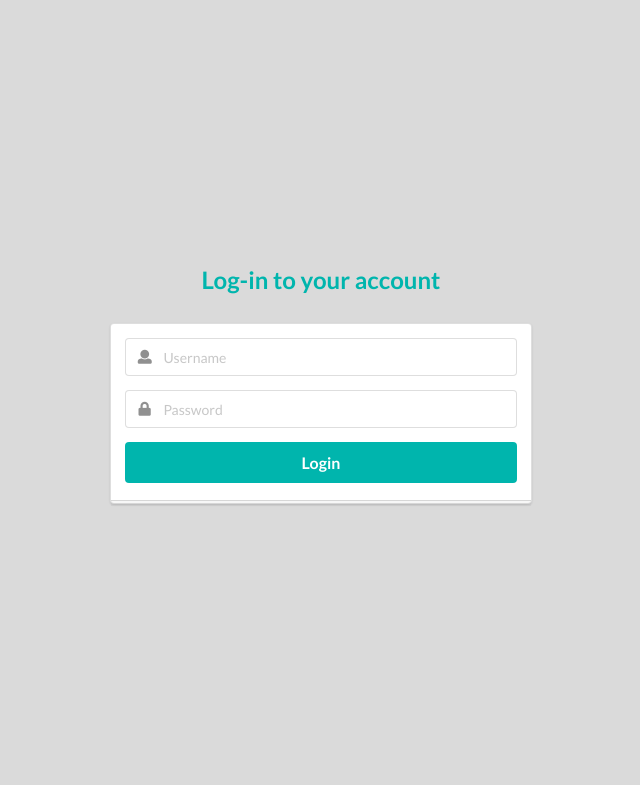
After one commit to savoirfairelinux/sous-chef, a Django app: page /p/ in a window 1280 px wide. The commit adds this page. Shown: the top 785 px of the page, without its empty margins (319-959 px from the left). Run offline with Django 3.2, Linux system fonts and the light colour scheme; some libraries are stand-ins or nearby versions.

Commit message:
Add splash template for the login page
Add assets dir as well.

```diff
--- a/django/santropolFeast/page/templates/registration/login.html
+++ b/django/santropolFeast/page/templates/registration/login.html
@@ -1,24 +1,39 @@
-{% extends "base.html" %}
+{% extends "splash.html" %}
 <!-- Load internationalisation utils-->
 {% load i18n %}
 
 {% block title %}Login{% endblock %}
 
 {% block content %}
-<div class="ui main text container">
-    <h1 class="ui header">Login</h1>
-    <p>This is the login page</p>
+<h2 class="ui teal image header">
+    <div class="content">
+        Log-in to your account
+    </div>
+</h2>
 
-    {% if not user.username %}
-    <form method="post" action='{% url "page:home" %}'>{% csrf_token%}
-        {{form.as_p}}
+{% if not user.username %}
+<form method="post" action='{% url "page:home" %}' class="ui large form">{% csrf_token%}
+    <div class="ui stacked segment">
+        <div class="field">
+            <div class="ui left icon input">
+                <i class="user icon"></i>
+                <input id="id_username" maxlength="254" name="username" type="text" placeholder="Username" pb-role="username">
+            </div>
+        </div>
+        <div class="field">
+            <div class="ui left icon input">
+                <i class="lock icon"></i>
+                <input id="id_password" name="password" placeholder="Password" type="password">
+            </div>
+        </div>
 
         <input type="hidden" name="next" value="{{ next }}"/>
-        <button type="submit" class="btn btn-default">Login</button>
-    </form>
-    {% else %}
-        <p>Connecté</p>
-    {% endif %}
-</div>
+
+        <button class="ui fluid large teal button" type="submit">Login</button>
+    </div>
+</form>
+{% else %}
+    <p>Connecté</p>
+{% endif %}
 
 {% endblock %}
--- /dev/null
+++ b/django/santropolFeast/santropolFeast/templates/splash.html
@@ -0,0 +1,47 @@
+<!DOCTYPE html>
+{% load staticfiles %}
+<html>
+
+<head>
+    <meta charset="UTF-8">
+    <title>
+        {% block title %}Feast On Wheels{% endblock %}
+    </title>
+
+    <link href="https://cdnjs.cloudflare.com/ajax/libs/semantic-ui/2.1.8/semantic.min.css" rel="stylesheet">
+
+    {% block extrahead %}{% endblock %}
+
+    <style type="text/css">
+        body {
+          background-color: #DADADA;
+        }
+        body > .grid {
+          height: 100%;
+        }
+        .image {
+          margin-top: -100px;
+        }
+        .column {
+          max-width: 450px;
+        }
+    </style>
+</head>
+
+<body>
+    <div class="ui middle aligned center aligned grid">
+
+        <div class="column">
+            {%block content%}{%endblock%}
+        </div>
+
+    </div>
+
+    <script src="{% static 'jquery/jquery-2.2.2.min.js' %}" type="application/javascript"></script>
+    <script src="https://cdnjs.cloudflare.com/ajax/libs/semantic-ui/2.1.8/semantic.min.js" type="application/javascript"></script>
+
+    <!-- WARNING :  Do not move this line before a manual import of script! -->
+    {% block extrajs %}{% endblock %}
+</body>
+
+</html>
--- a/django/santropolFeast/santropolFeast/urls.py
+++ b/django/santropolFeast/santropolFeast/urls.py
@@ -38,7 +38,7 @@ urlpatterns = [
         include('order.urls', namespace="order")
     ),
     url(
-        r'^pages/',
+        r'^p/',
         include('page.urls', namespace="page")
     ),
 ]
```
Also changed, not shown: django/santropolFeast/santropolFeast/static/assets/logo.png (added).
